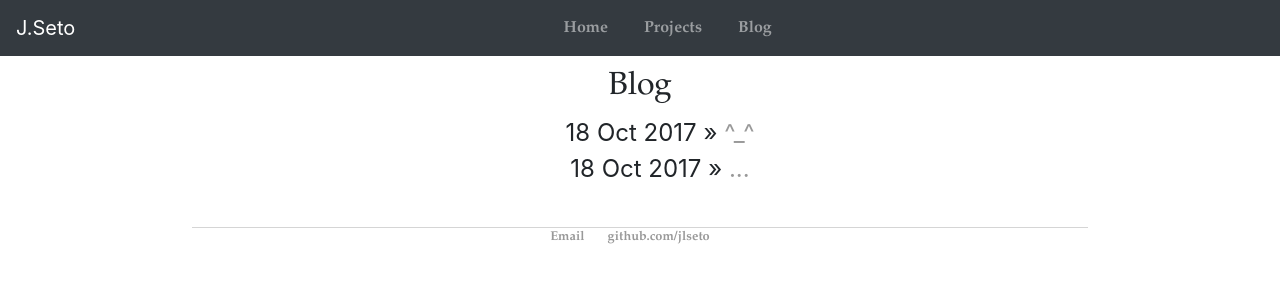
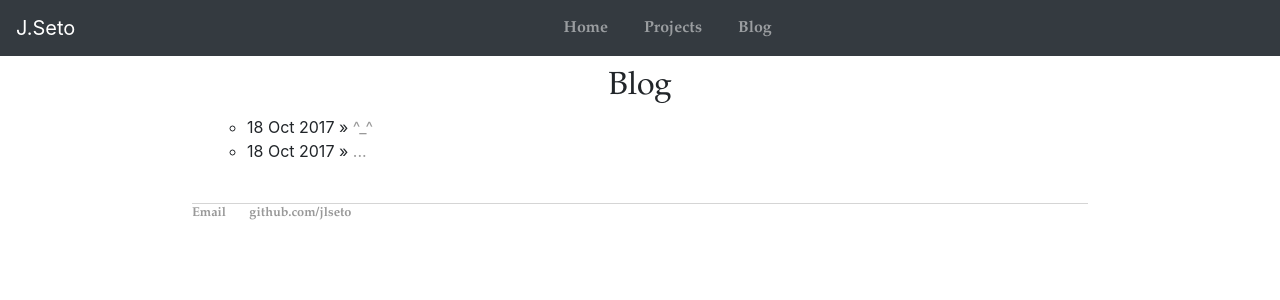
Before and after one commit to JLSeto/blog_angular, a Jekyll site: the page built from blog/index.html, in a window 1280 px wide and 1400 px high. Shown: the top 300 px of the window. Built offline with Jekyll 4.4.1, drawn with Linux system fonts in a browser that asks for light colours; nearby versions of some CDN libraries.

Commit message:
Updated stuff

```diff
--- a/blog/index.html
+++ b/blog/index.html
@@ -4,10 +4,13 @@ title: Blog
 ---
 <div class="hello">
 	<h1>{{ page.title }}</h1>
-	<ul class="posts">
+	<ul class="blog">
 
 	  {% for post in site.posts %}
-	    <li><span>{{ post.date | date_to_string }}</span> » <a href="{{ post.url }}" title="{{ post.title }}">{{ post.title }}</a></li>
+	    <li><span>{{ post.date | date_to_string }}</span>
+				 »
+				 <a href="{{ post.url }}" title="{{ post.title }}">{{ post.title }}</a>
+			</li>
 	  {% endfor %}
 	</ul>
 </div>
--- a/css/main.css
+++ b/css/main.css
@@ -1,7 +1,7 @@
 
 
 body {
-    text-align: center;
+    text-align: left;
     margin: 60px auto;
     width: 70%;
 }
@@ -39,11 +39,18 @@ footer {
     font-size: .8em;
 }
 
-ul.posts {
-    margin: 20px auto 40px;
-    font-size: 1.5em;
+ul.blog {
+  margin: 20px auto 40px;
+  font-size: 1.0em;
+
 }
 
-ul.posts li {
-    list-style: none;
+ul.blog li {
+    list-style: circle;
+
 }
+
+div.post1 {
+  font-size: 0.6em;
+
+}
```
Also changed, not shown: 1 other file.
